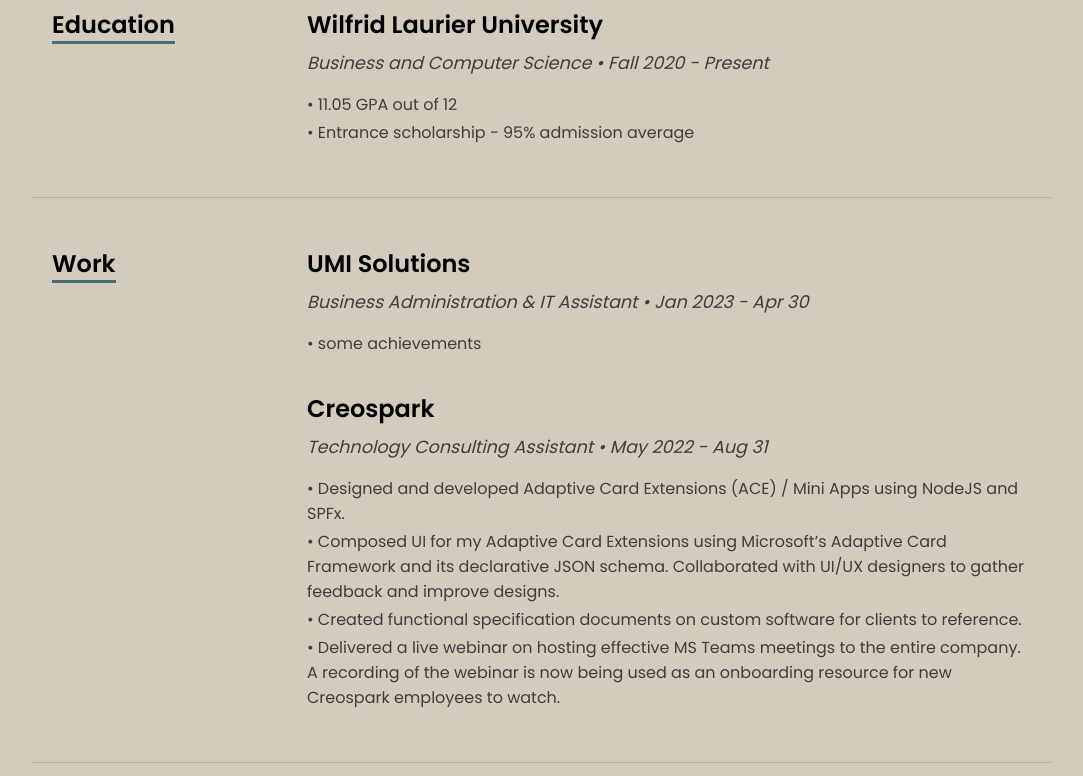
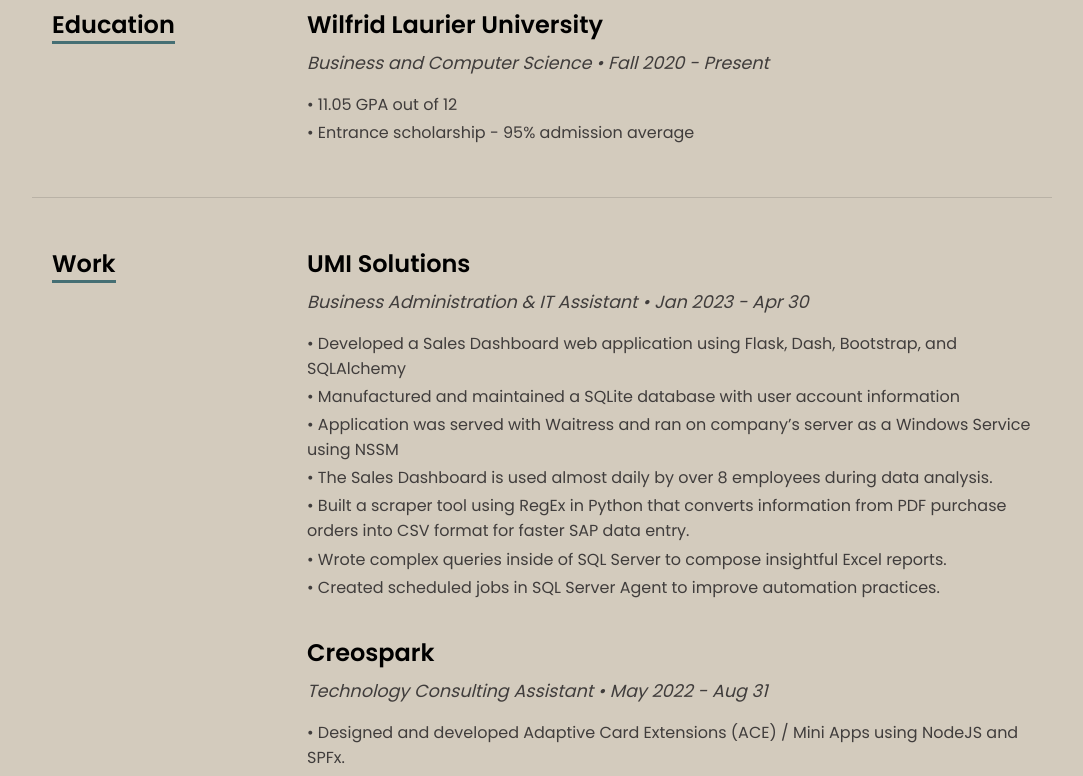
Before and after one commit to patbernacki/patbernacki.github.io, a React (Create React App) app: page / in a window 1280 px wide. Shown: the part 415-1191 px from the top of the page, without its empty margins (98-1181 px from the left). Built offline with nearby package versions, Linux system fonts and the light colour scheme.

Commit message:
update work bullet points

```diff
--- a/src/components/Work.js
+++ b/src/components/Work.js
@@ -14,7 +14,13 @@
                             <h1 className="title">UMI Solutions</h1>
                             <p className="subtitle"><em>Business Administration & IT Assistant • Jan 2023 - Apr 30</em></p>
                             <div className="achievements">
-                                <p>• some achievements</p>
+                                <p>• Developed a Sales Dashboard web application using Flask, Dash, Bootstrap, and SQLAlchemy</p>
+                                <p>• Manufactured and maintained a SQLite database with user account information</p>
+                                <p>• Application was served with Waitress and ran on company’s server as a Windows Service using NSSM</p>
+                                <p>• The Sales Dashboard is used almost daily by over 8 employees during data analysis.</p>
+                                <p>• Built a scraper tool using RegEx in Python that converts information from PDF purchase orders into CSV format for faster SAP data entry.</p>
+                                <p>• Wrote complex queries inside of SQL Server to compose insightful Excel reports.</p>
+                                <p>• Created scheduled jobs in SQL Server Agent to improve automation practices.</p>
                             </div>
                         </div>
                     </div>
```
